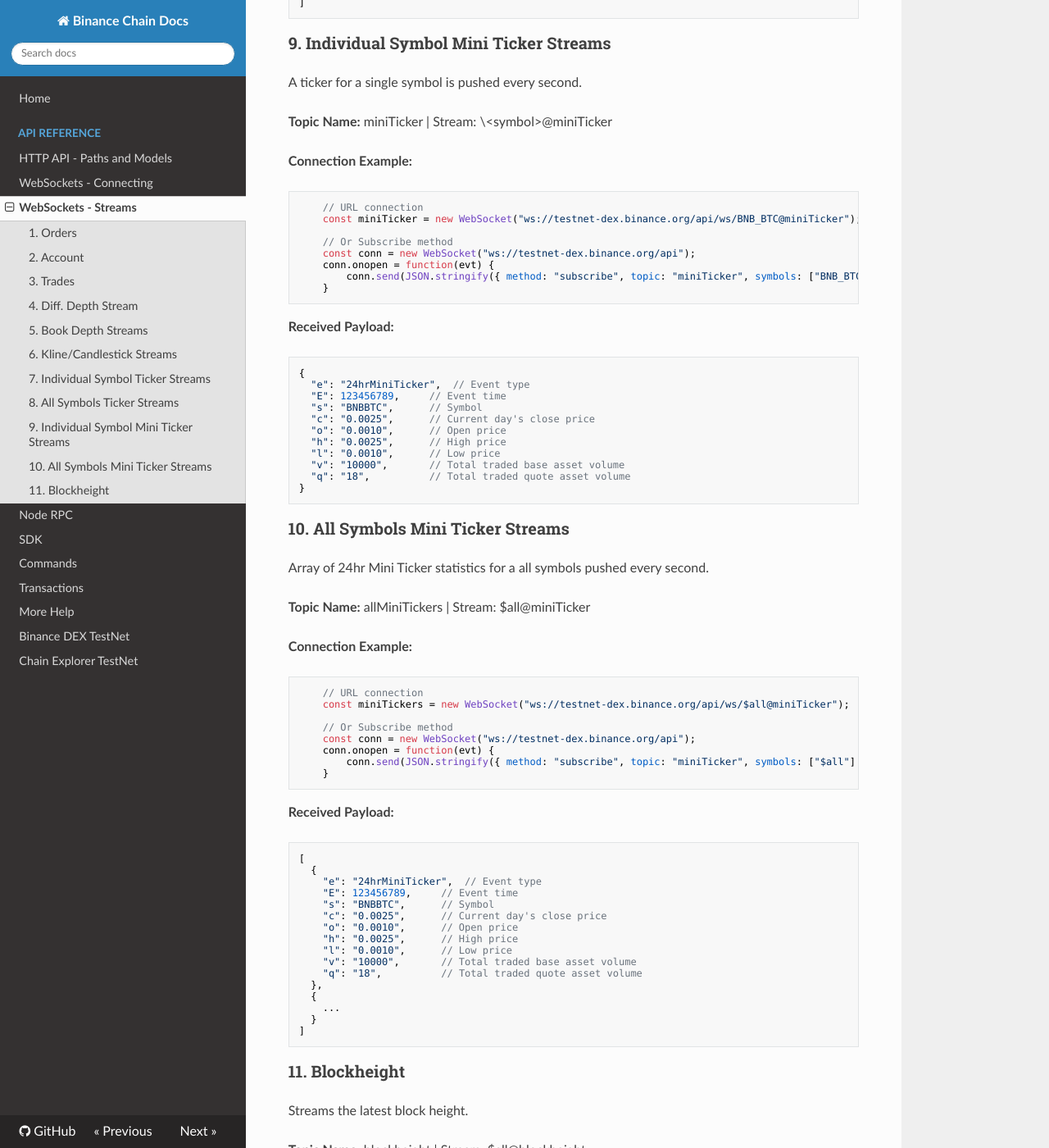
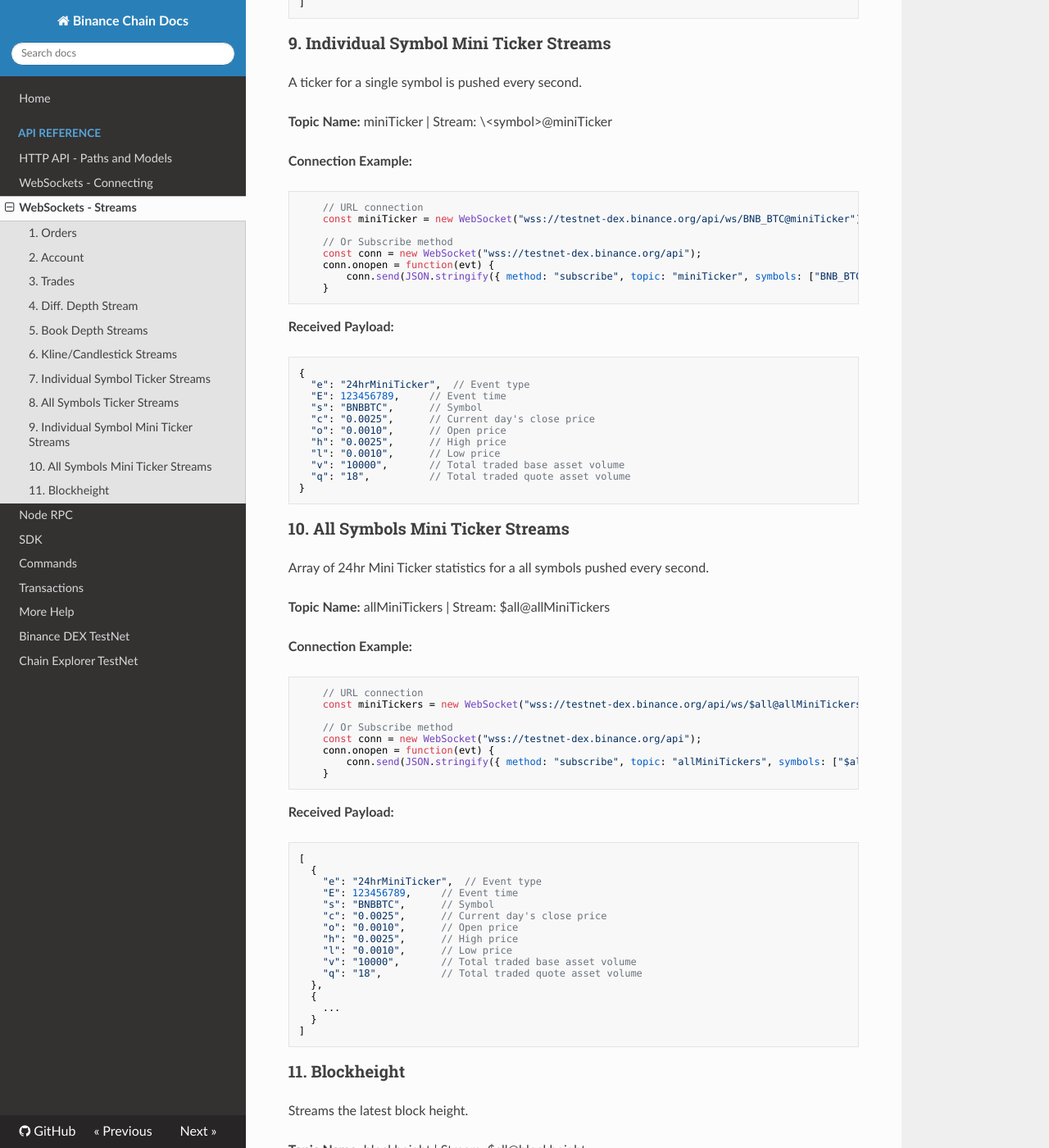
Before and after one commit to yash-sharma1/docs-site, an MkDocs documentation site: the page built from docs/api-reference/dex-api/ws-streams.md, in a window 1280 px wide and 1400 px high, scrolled down 7326 px. Shown: the whole window at 82% size. Built offline with MkDocs 1.6.1, drawn with Linux system fonts in a browser that asks for light colours; nearby versions of some CDN libraries; some of the changed text lies outside the part shown.

Commit message:
change all ws into wss

````diff
--- a/docs/api-reference/dex-api/ws-streams.md
+++ b/docs/api-reference/dex-api/ws-streams.md
@@ -12,10 +12,10 @@
 
 ```javascript
     // URL connection
-    const accountAndOrders = new WebSocket("ws://testnet-dex.binance.org/api/ws/bnc1hp7cves62dzj8n4z8ckna0d3t6zd7z2zcj6gtq");
+    const accountAndOrders = new WebSocket("wss://testnet-dex.binance.org/api/ws/bnc1hp7cves62dzj8n4z8ckna0d3t6zd7z2zcj6gtq");
 
     // Or Subscribe method
-    const conn = new WebSocket("ws://testnet-dex.binance.org/api");
+    const conn = new WebSocket("wss://testnet-dex.binance.org/api");
     conn.onopen = function(evt) {
         conn.send(JSON.stringify({ method: "subscribe", topic: "orders", userAddress: "bnc1hp7cves62dzj8n4z8ckna0d3t6zd7z2zcj6gtq" }));
     }
@@ -91,10 +91,10 @@
 
 ```javascript
     // URL connection
-    const accountAndOrders = new WebSocket("ws://testnet-dex.binance.org/api/ws/bnc1hp7cves62dzj8n4z8ckna0d3t6zd7z2zcj6gtq");
+    const accountAndOrders = new WebSocket("wss://testnet-dex.binance.org/api/ws/bnc1hp7cves62dzj8n4z8ckna0d3t6zd7z2zcj6gtq");
 
     // Or Subscribe method
-    const conn = new WebSocket("ws://testnet-dex.binance.org/api");
+    const conn = new WebSocket("wss://testnet-dex.binance.org/api");
     conn.onopen = function(evt) {
         conn.send(JSON.stringify({ method: "subscribe", topic: "accounts", userAddress: "bnc1hp7cves62dzj8n4z8ckna0d3t6zd7z2zcj6gtq" }));
     }
@@ -139,10 +139,10 @@
 
 ```javascript
     // URL connection
-    const trades = new WebSocket("ws://testnet-dex.binance.org/api/ws/BNB_BTC@trades");
+    const trades = new WebSocket("wss://testnet-dex.binance.org/api/ws/BNB_BTC@trades");
 
     // Or Subscribe method
-    const conn = new WebSocket("ws://testnet-dex.binance.org/api");
+    const conn = new WebSocket("wss://testnet-dex.binance.org/api");
     conn.onopen = function(evt) {
         conn.send(JSON.stringify({ method: "subscribe", topic: "trades", symbols: ["BNB_BTC"] }));
     }
@@ -194,10 +194,10 @@
 
 ```javascript
     // URL connection
-    const marketDiff = new WebSocket("ws://testnet-dex.binance.org/api/ws/BNB_BTC@marketDiff");
+    const marketDiff = new WebSocket("wss://testnet-dex.binance.org/api/ws/BNB_BTC@marketDiff");
 
     // Or Subscribe method
-    const conn = new WebSocket("ws://testnet-dex.binance.org/api");
+    const conn = new WebSocket("wss://testnet-dex.binance.org/api");
     conn.onopen = function(evt) {
         conn.send(JSON.stringify({ method: "subscribe", topic: "marketDiff", symbols: ["BNB_BTC"] }));
     }
@@ -238,10 +238,10 @@
 
 ```javascript
     // URL connection
-    const marketDepth = new WebSocket("ws://testnet-dex.binance.org/api/ws/BNB_BTC@marketDepth");
+    const marketDepth = new WebSocket("wss://testnet-dex.binance.org/api/ws/BNB_BTC@marketDepth");
 
     // Or Subscribe method
-    const conn = new WebSocket("ws://testnet-dex.binance.org/api");
+    const conn = new WebSocket("wss://testnet-dex.binance.org/api");
     conn.onopen = function(evt) {
         conn.send(JSON.stringify({ method: "subscribe", topic: "marketDepth", symbols: ["BNB_BTC"] }));
     }
@@ -300,10 +300,10 @@
 
 ```javascript
     // URL connection
-    const kline = new WebSocket("ws://testnet-dex.binance.org/api/ws/BNB_BTC@kline_1h");
+    const kline = new WebSocket("wss://testnet-dex.binance.org/api/ws/BNB_BTC@kline_1h");
 
     // Or Subscribe method
-    const conn = new WebSocket("ws://testnet-dex.binance.org/api");
+    const conn = new WebSocket("wss://testnet-dex.binance.org/api");
     conn.onopen = function(evt) {
         conn.send(JSON.stringify({ method: "subscribe", topic: "kline_1h", symbols: ["BNB_BTC"] }));
     }
@@ -348,10 +348,10 @@
 
 ```javascript
     // URL connection
-    const ticker = new WebSocket("ws://testnet-dex.binance.org/api/ws/BNB_BTC@ticker");
+    const ticker = new WebSocket("wss://testnet-dex.binance.org/api/ws/BNB_BTC@ticker");
 
     // Or Subscribe method
-    const conn = new WebSocket("ws://testnet-dex.binance.org/api");
+    const conn = new WebSocket("wss://testnet-dex.binance.org/api");
     conn.onopen = function(evt) {
         conn.send(JSON.stringify({ method: "subscribe", topic: "ticker", symbols: ["BNB_BTC"] }));
     }
@@ -391,18 +391,18 @@
 
 24hr Ticker statistics for a all symbols are pushed every second.
 
-**Topic Name:** allTickers | Stream: $all@ticker
+**Topic Name:** allTickers | Stream: $all@allTickers
 
 **Connection Example:**
 
 ```javascript
     // URL connection
-    const allTickers = new WebSocket("ws://testnet-dex.binance.org/api/ws/$all@ticker");
+    const allTickers = new WebSocket("wss://testnet-dex.binance.org/api/ws/$all@allTickers");
 
     // Or Subscribe method
-    const conn = new WebSocket("ws://testnet-dex.binance.org/api");
+    const conn = new WebSocket("wss://testnet-dex.binance.org/api");
     conn.onopen = function(evt) {
-        conn.send(JSON.stringify({ method: "subscribe", topic: "ticker", symbols: ["$all"] }));
+        conn.send(JSON.stringify({ method: "subscribe", topic: "allTickers", symbols: ["$all"] }));
     }
 ```
 
@@ -451,10 +451,10 @@
 
 ```javascript
     // URL connection
-    const miniTicker = new WebSocket("ws://testnet-dex.binance.org/api/ws/BNB_BTC@miniTicker");
+    const miniTicker = new WebSocket("wss://testnet-dex.binance.org/api/ws/BNB_BTC@miniTicker");
 
     // Or Subscribe method
-    const conn = new WebSocket("ws://testnet-dex.binance.org/api");
+    const conn = new WebSocket("wss://testnet-dex.binance.org/api");
     conn.onopen = function(evt) {
         conn.send(JSON.stringify({ method: "subscribe", topic: "miniTicker", symbols: ["BNB_BTC"] }));
     }
@@ -480,18 +480,18 @@
 
 Array of 24hr Mini Ticker statistics for a all symbols pushed every second.
 
-**Topic Name:** allMiniTickers | Stream: $all@miniTicker
+**Topic Name:** allMiniTickers | Stream: $all@allMiniTickers
 
 **Connection Example:**
 
 ```javascript
     // URL connection
-    const miniTickers = new WebSocket("ws://testnet-dex.binance.org/api/ws/$all@miniTicker");
+    const miniTickers = new WebSocket("wss://testnet-dex.binance.org/api/ws/$all@allMiniTickers");
 
     // Or Subscribe method
-    const conn = new WebSocket("ws://testnet-dex.binance.org/api");
+    const conn = new WebSocket("wss://testnet-dex.binance.org/api");
     conn.onopen = function(evt) {
-        conn.send(JSON.stringify({ method: "subscribe", topic: "miniTicker", symbols: ["$all"] }));
+        conn.send(JSON.stringify({ method: "subscribe", topic: "allMiniTickers", symbols: ["$all"] }));
     }
 ```
 
@@ -526,10 +526,10 @@
 
 ```javascript
     // URL connection
-    const blockHeights = new WebSocket("ws://testnet-dex.binance.org/api/ws/$all@blockheight");
+    const blockHeights = new WebSocket("wss://testnet-dex.binance.org/api/ws/$all@blockheight");
 
     // Or Subscribe method
-    const conn = new WebSocket("ws://testnet-dex.binance.org/api");
+    const conn = new WebSocket("wss://testnet-dex.binance.org/api");
     conn.onopen = function(evt) {
         conn.send(JSON.stringify({ method: "subscribe", topic: "blockheight", symbols: ["$all"] }));
     }
````
Also changed, not shown: docs/api-reference/dex-api/ws-connection.md (+10 -10 lines).
